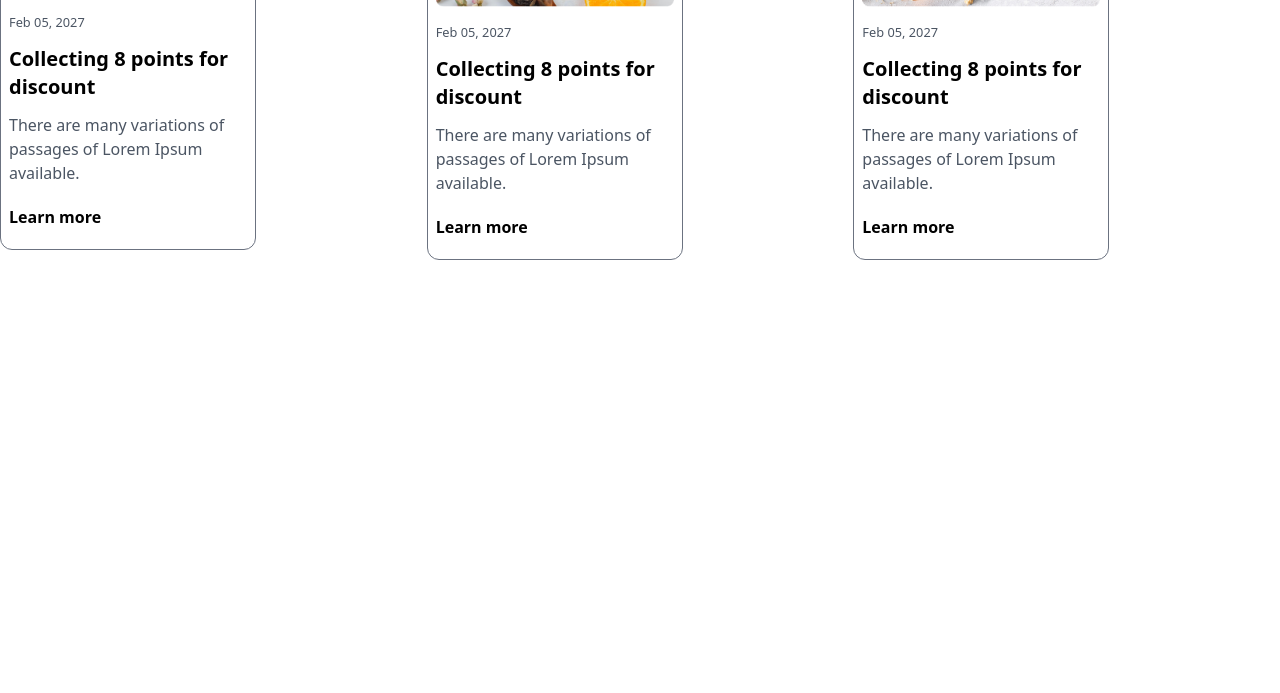
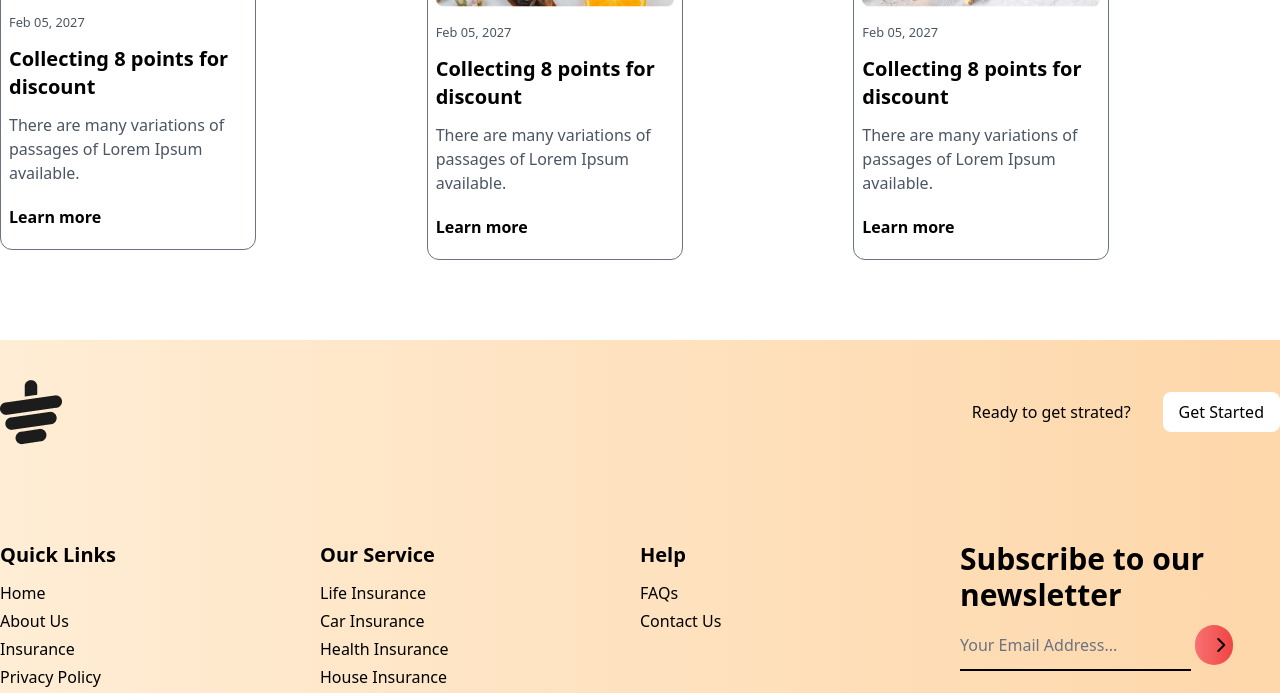
Before and after one commit to B4t33n/tea-house, a plain HTML site: page index.html in a window 1280 px wide. Shown: the part 2705-3398 px from the top of the page. Before the commit the page ends 2965 px from the top, so only its background shows below. Drawn offline with nearby package versions, Linux system fonts and the light colour scheme.

Commit message:
added footer section

```diff
--- a/index.html
+++ b/index.html
@@ -155,7 +155,7 @@
          </section>
 
          <!-- super client section  -->
-          <section class="md:grid grid-cols-2 gap-10 space-y-9 bg-gradient-to-r from-orange-500 to-red-600 px-7 md:px-20 text-white">
+          <section class="md:grid grid-cols-2 gap-10 space-y-9 bg-gradient-to-r from-orange-500 to-red-600 px-7 md:px-20 text-white rounded-lg">
             <div class="flex items-center justify-center">
                 <div class="w-5/6 mt-10">
                     <h1 class="text-5xl font-bold">Meet Our Super Clients</h1>
@@ -271,5 +271,94 @@
 
            </section>
     </main>
+
+    <!-- footer section -->
+     <footer class="bg-gradient-to-r from-orange-100 to-orange-200 mt-20">
+        <div class="container mx-auto">
+            <!-- logo -->
+         <div class="pt-10 flex justify-between">
+            <img src="images/cup.png" alt="">
+
+            <!-- text -->
+             <div class="flex items-center gap-8">
+                <h2>Ready to get strated?</h2>
+                <button class="py-2 px-4 bg-white rounded-lg">Get Started</button>
+             </div>
+         </div>
+
+         <!-- div -->
+          <div class="grid grid-cols-1 md:grid-cols-2 lg:grid-cols-4 mt-24">
+            <!-- item 1 -->
+            <div>
+                <h3 class="font-semibold text-xl">Quick Links</h3>
+
+                <ul class="mt-3 space-y-1">
+                    <li>
+                        <a class="hover:text-orange-500" href="#">Home</a>
+                    </li>
+                    <li>
+                        <a class="hover:text-orange-500" href="#">About Us</a>
+                    </li>
+                    <li>
+                        <a class="hover:text-orange-500" href="#">Insurance</a>
+                    </li>
+                    <li>
+                        <a class="hover:text-orange-500" href="#">Privacy Policy</a>
+                    </li>
+                </ul>
+            </div>
+
+            <!-- item 2 -->
+            <div>
+                <h3 class="font-semibold text-xl">Our Service</h3>
+
+                <ul class="mt-3 space-y-1">
+                    <li>
+                        <a class="hover:text-orange-500" href="#">Life Insurance</a>
+                    </li>
+                    <li>
+                        <a class="hover:text-orange-500" href="#">Car Insurance</a>
+                    </li>
+                    <li>
+                        <a class="hover:text-orange-500" href="#">Health Insurance</a>
+                    </li>
+                    <li>
+                        <a class="hover:text-orange-500" href="#">House Insurance</a>
+                    </li>
+                </ul>
+            </div>
+
+            <!-- item 3 -->
+            <div>
+                <h3 class="font-semibold text-xl">Help</h3>
+
+                <ul class="mt-3 space-y-1">
+                    <li>
+                        <a class="hover:text-orange-500" href="#">FAQs</a>
+                    </li>
+                    <li>
+                        <a class="hover:text-orange-500" href="#">Contact Us</a>
+                    </li>
+                </ul>
+            </div>
+
+            <!-- input -->
+             <div>
+                <h2 class="text-3xl font-bold mb-3">Subscribe to our newsletter</h2>
+                <input class="border-b-2 border-black bg-transparent pb-3 placeholder:text-gray-500" type="email" name="email" id="" placeholder="Your Email Address...">
+                <i class="fa-solid fa-chevron-right pr-2 bg-gradient-to-r from-red-400 to-red-500 py-3 px-5 rounded-full"></i>
+
+                 <!-- icon -->
+              <div class="text-black text-2xl mt-5">
+                <i class="fa-brands fa-facebook"></i>
+                <i class="fa-brands fa-twitter mx-3"></i>
+                <i class="fa-brands fa-instagram"></i>
+              </div>
+             </div>
+
+
+          </div>
+        </div>
+     </footer>
 </body>
 </html>
```
